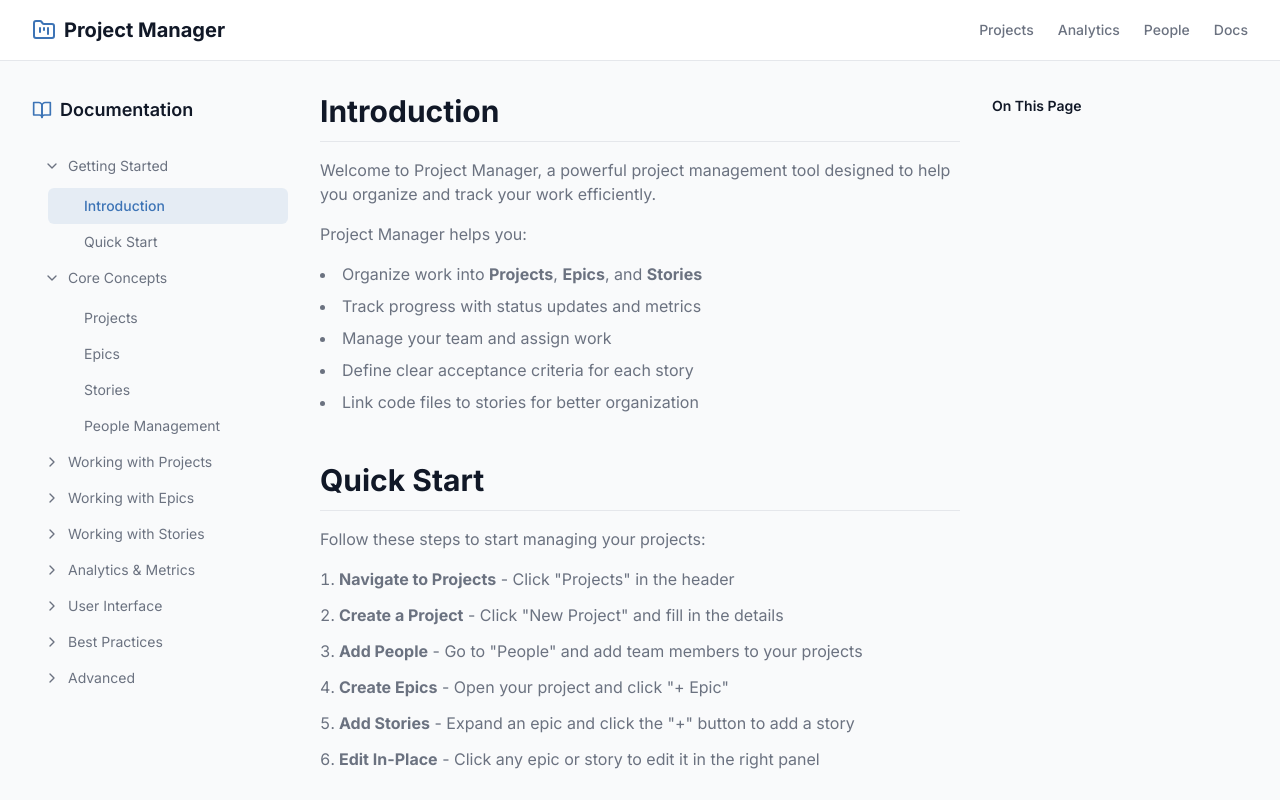
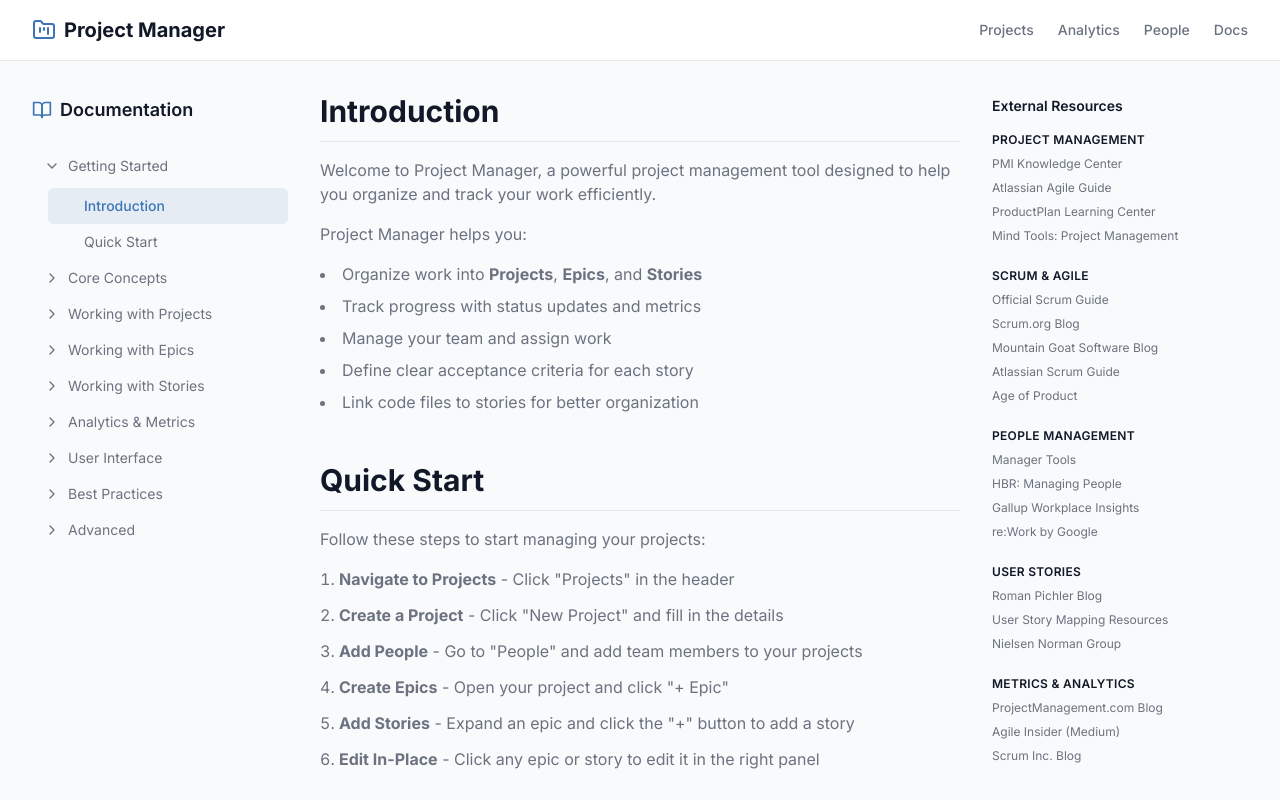
Before and after one commit to greyquill/ProjectManager, a Next.js app: page /docs in a window 1280 px wide. Shown: the top 800 px of the page. Built offline with nearby package versions, Linux system fonts and the light colour scheme.

Commit message:
Update project.json to change manager and contributor assignments. Enhance DocsPage by implementing auto-expansion of parent sections based on the active section and adding external resources for project management, Scrum, people management, user stories, and metrics.

```diff
--- a/pm/healthcare-platform/project.json
+++ b/pm/healthcare-platform/project.json
@@ -17,9 +17,9 @@
   "createdAt": "2024-01-01T00:00:00Z",
   "updatedAt": "2024-12-08T12:00:00Z",
   "metadata": {
-    "manager": "person-002",
+    "manager": "person-001",
     "contributors": [
-      "person-001"
+      "person-002"
     ],
     "repoUrl": "",
     "custom": {}
--- a/src/app/docs/page.tsx
+++ b/src/app/docs/page.tsx
@@ -98,12 +98,30 @@ const docStructure: DocSection[] = [
 ]
 
 export default function DocsPage() {
-  const [expandedSections, setExpandedSections] = useState<Set<string>>(
-    new Set(['getting-started', 'core-concepts'])
-  )
+  const [expandedSections, setExpandedSections] = useState<Set<string>>(new Set())
   const [activeSection, setActiveSection] = useState('introduction')
   const [mobileMenuOpen, setMobileMenuOpen] = useState(false)
   const [headings, setHeadings] = useState<Array<{ id: string; title: string; level: number }>>([])
+
+  // Find which parent section contains the active section
+  const getParentSection = (sectionId: string): string | null => {
+    for (const parent of docStructure) {
+      if (parent.children) {
+        if (parent.children.some((child) => child.id === sectionId)) {
+          return parent.id
+        }
+      }
+    }
+    return null
+  }
+
+  // Auto-expand parent section based on active section
+  useEffect(() => {
+    const parentId = getParentSection(activeSection)
+    if (parentId) {
+      setExpandedSections(new Set([parentId]))
+    }
+  }, [activeSection])
 
   const toggleSection = (id: string) => {
     const newExpanded = new Set(expandedSections)
@@ -820,27 +838,207 @@ export default function DocsPage() {
             </div>
           </main>
 
-          {/* Right Sidebar - Table of Contents - Desktop Only */}
+          {/* Right Sidebar - External Resources - Desktop Only */}
           <aside className="hidden xl:block w-64 flex-shrink-0">
             <div className="sticky top-24 max-h-[calc(100vh-8rem)] overflow-y-auto">
-              <h3 className="text-sm font-semibold text-text-primary mb-3">On This Page</h3>
-              <nav className="space-y-1">
-                {headings.map((heading) => (
-                  <button
-                    key={heading.id}
-                    onClick={() => scrollToSection(heading.id)}
-                    className={`block w-full text-left py-1 text-xs transition-colors ${
-                      heading.level === 3 ? 'pl-3' : ''
-                    } ${
-                      activeSection === heading.id
-                        ? 'text-primary font-medium'
-                        : 'text-text-secondary hover:text-text-primary'
-                    }`}
+              <h3 className="text-sm font-semibold text-text-primary mb-4">External Resources</h3>
+
+              {/* Project Management */}
+              <div className="mb-6">
+                <h4 className="text-xs font-semibold text-text-primary mb-2 uppercase tracking-wide">
+                  Project Management
+                </h4>
+                <nav className="space-y-2">
+                  <a
+                    href="https://www.pmi.org/learning/library"
+                    target="_blank"
+                    rel="noopener noreferrer"
+                    className="block text-xs text-text-secondary hover:text-primary transition-colors"
                   >
-                    {heading.title}
-                  </button>
-                ))}
-              </nav>
+                    PMI Knowledge Center
+                  </a>
+                  <a
+                    href="https://www.atlassian.com/agile/project-management"
+                    target="_blank"
+                    rel="noopener noreferrer"
+                    className="block text-xs text-text-secondary hover:text-primary transition-colors"
+                  >
+                    Atlassian Agile Guide
+                  </a>
+                  <a
+                    href="https://www.productplan.com/learn/"
+                    target="_blank"
+                    rel="noopener noreferrer"
+                    className="block text-xs text-text-secondary hover:text-primary transition-colors"
+                  >
+                    ProductPlan Learning Center
+                  </a>
+                  <a
+                    href="https://www.mindtools.com/pages/main/newMN_PPM.htm"
+                    target="_blank"
+                    rel="noopener noreferrer"
+                    className="block text-xs text-text-secondary hover:text-primary transition-colors"
+                  >
+                    Mind Tools: Project Management
+                  </a>
+                </nav>
+              </div>
+
+              {/* Scrum & Agile */}
+              <div className="mb-6">
+                <h4 className="text-xs font-semibold text-text-primary mb-2 uppercase tracking-wide">
+                  Scrum & Agile
+                </h4>
+                <nav className="space-y-2">
+                  <a
+                    href="https://scrumguides.org/"
+                    target="_blank"
+                    rel="noopener noreferrer"
+                    className="block text-xs text-text-secondary hover:text-primary transition-colors"
+                  >
+                    Official Scrum Guide
+                  </a>
+                  <a
+                    href="https://www.scrum.org/resources/blog"
+                    target="_blank"
+                    rel="noopener noreferrer"
+                    className="block text-xs text-text-secondary hover:text-primary transition-colors"
+                  >
+                    Scrum.org Blog
+                  </a>
+                  <a
+                    href="https://www.mountaingoatsoftware.com/blog"
+                    target="_blank"
+                    rel="noopener noreferrer"
+                    className="block text-xs text-text-secondary hover:text-primary transition-colors"
+                  >
+                    Mountain Goat Software Blog
+                  </a>
+                  <a
+                    href="https://www.atlassian.com/agile/scrum"
+                    target="_blank"
+                    rel="noopener noreferrer"
+                    className="block text-xs text-text-secondary hover:text-primary transition-colors"
+                  >
+                    Atlassian Scrum Guide
+                  </a>
+                  <a
+                    href="https://age-of-product.com/"
+                    target="_blank"
+                    rel="noopener noreferrer"
+                    className="block text-xs text-text-secondary hover:text-primary transition-colors"
+                  >
+                    Age of Product
+                  </a>
+                </nav>
+              </div>
+
+              {/* People Management */}
+              <div className="mb-6">
+                <h4 className="text-xs font-semibold text-text-primary mb-2 uppercase tracking-wide">
+                  People Management
+                </h4>
+                <nav className="space-y-2">
+                  <a
+                    href="https://www.manager-tools.com/"
+                    target="_blank"
+                    rel="noopener noreferrer"
+                    className="block text-xs text-text-secondary hover:text-primary transition-colors"
+                  >
+                    Manager Tools
+                  </a>
+                  <a
+                    href="https://hbr.org/topic/managing-people"
+                    target="_blank"
+                    rel="noopener noreferrer"
+                    className="block text-xs text-text-secondary hover:text-primary transition-colors"
+                  >
+                    HBR: Managing People
+                  </a>
+                  <a
+                    href="https://www.gallup.com/workplace/management.aspx"
+                    target="_blank"
+                    rel="noopener noreferrer"
+                    className="block text-xs text-text-secondary hover:text-primary transition-colors"
+                  >
+                    Gallup Workplace Insights
+                  </a>
+                  <a
+                    href="https://rework.withgoogle.com/"
+                    target="_blank"
+                    rel="noopener noreferrer"
+                    className="block text-xs text-text-secondary hover:text-primary transition-colors"
+                  >
+                    re:Work by Google
+                  </a>
+                </nav>
+              </div>
+
+              {/* User Stories & Requirements */}
+              <div className="mb-6">
+                <h4 className="text-xs font-semibold text-text-primary mb-2 uppercase tracking-wide">
+                  User Stories
+                </h4>
+                <nav className="space-y-2">
+                  <a
+                    href="https://www.romanpichler.com/blog/"
+                    target="_blank"
+                    rel="noopener noreferrer"
+                    className="block text-xs text-text-secondary hover:text-primary transition-colors"
+                  >
+                    Roman Pichler Blog
+                  </a>
+                  <a
+                    href="https://www.userstorymap.io/resources"
+                    target="_blank"
+                    rel="noopener noreferrer"
+                    className="block text-xs text-text-secondary hover:text-primary transition-colors"
+                  >
+                    User Story Mapping Resources
+                  </a>
+                  <a
+                    href="https://www.nngroup.com/articles/"
+                    target="_blank"
+                    rel="noopener noreferrer"
+                    className="block text-xs text-text-secondary hover:text-primary transition-colors"
+                  >
+                    Nielsen Norman Group
+                  </a>
+                </nav>
+              </div>
+
+              {/* Metrics & Analytics */}
+              <div>
+                <h4 className="text-xs font-semibold text-text-primary mb-2 uppercase tracking-wide">
+                  Metrics & Analytics
+                </h4>
+                <nav className="space-y-2">
+                  <a
+                    href="https://www.projectmanagement.com/blog/"
+                    target="_blank"
+                    rel="noopener noreferrer"
+                    className="block text-xs text-text-secondary hover:text-primary transition-colors"
+                  >
+                    ProjectManagement.com Blog
+                  </a>
+                  <a
+                    href="https://medium.com/agileinsider"
+                    target="_blank"
+                    rel="noopener noreferrer"
+                    className="block text-xs text-text-secondary hover:text-primary transition-colors"
+                  >
+                    Agile Insider (Medium)
+                  </a>
+                  <a
+                    href="https://www.scruminc.com/blog/"
+                    target="_blank"
+                    rel="noopener noreferrer"
+                    className="block text-xs text-text-secondary hover:text-primary transition-colors"
+                  >
+                    Scrum Inc. Blog
+                  </a>
+                </nav>
+              </div>
             </div>
           </aside>
         </div>
```
